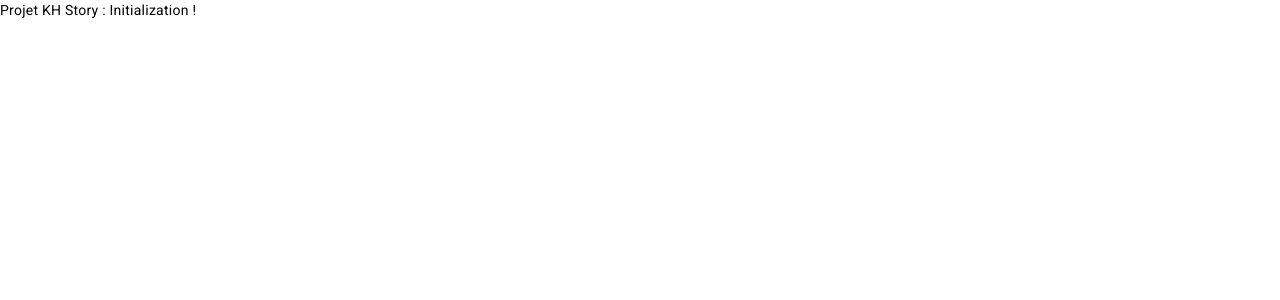
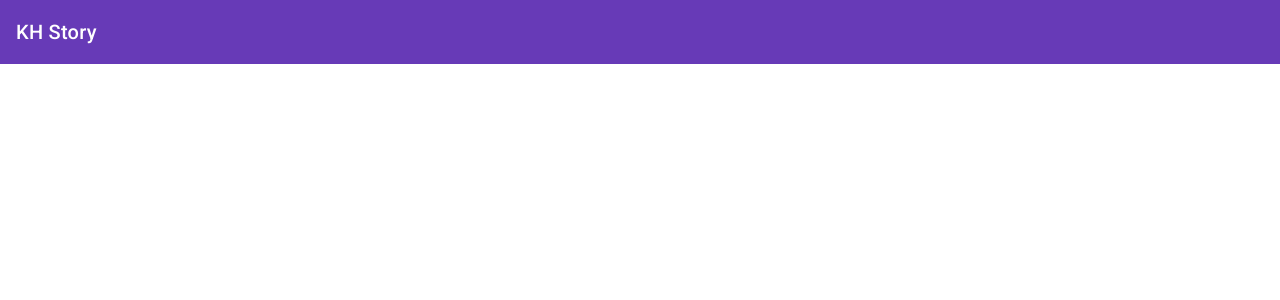
Before and after one commit to roMarziali/KH-Story, an Angular app: page / in a window 1280 px wide. Shown: the top 300 px of the page. Built offline with nearby package versions, Linux system fonts and the light colour scheme.

Commit message:
adding header

```diff
--- a/src/app/app.component.html
+++ b/src/app/app.component.html
@@ -1 +1 @@
-Projet KH Story : Initialization !
+<app-header></app-header>
--- /dev/null
+++ b/src/app/header/header.component.html
@@ -0,0 +1,5 @@
+<header>
+  <mat-toolbar color="primary">
+    <span>KH Story</span>
+  </mat-toolbar>
+</header>
```
Also changed, not shown: src/app/app.module.ts (+8 -2 lines), src/app/header/header.component.ts (added, +10 -0 lines), src/app/header/header.component.scss (added), 1 other file (tests, documents, lock files or other folders).
